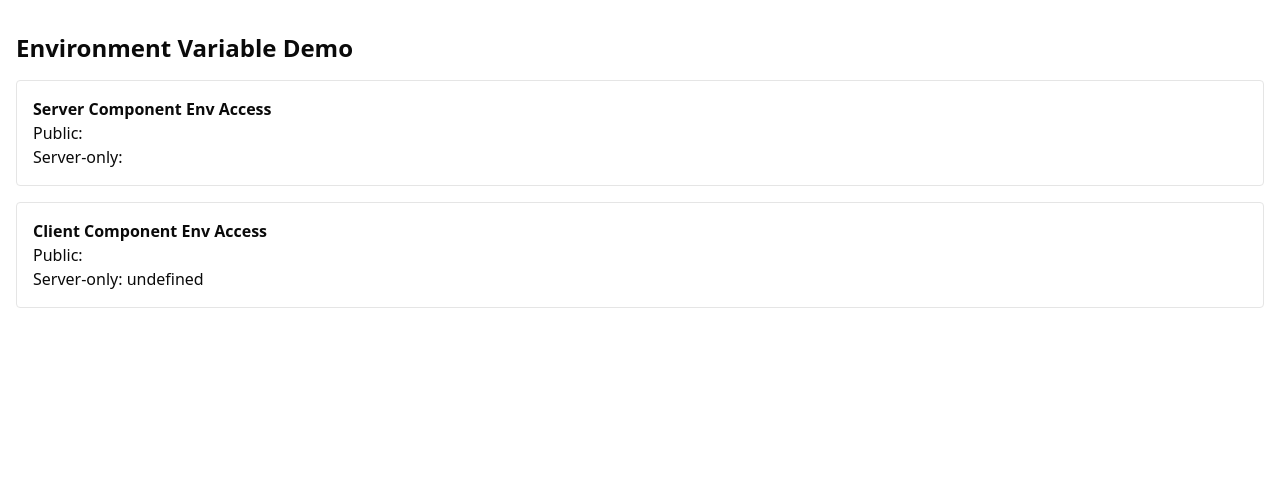
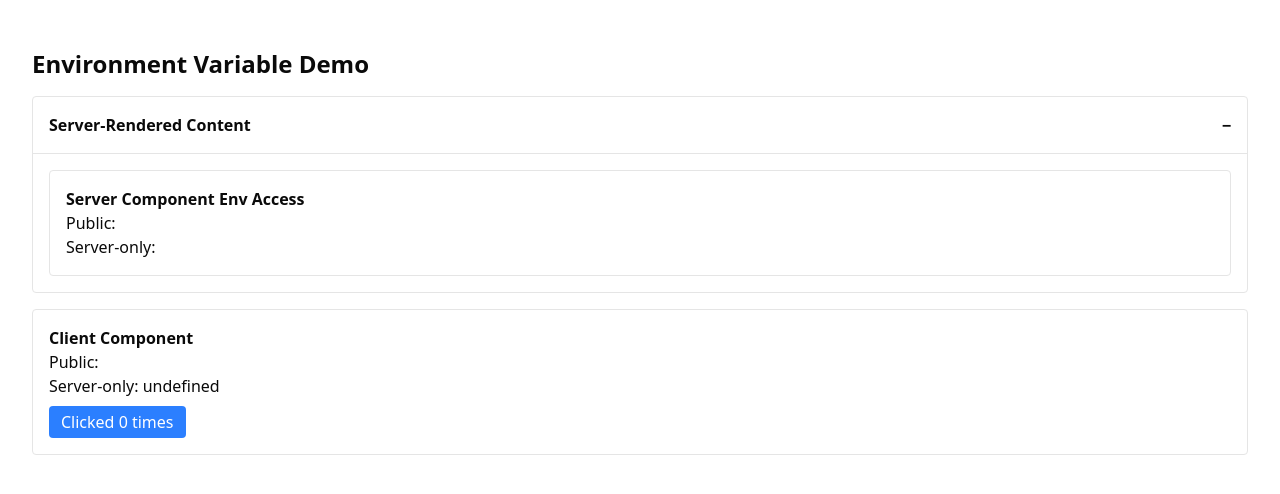
Before and after one commit to bogdan-niedzwiecki/nextjs-foundations, a Next.js app in the folder apps/web/: page /env-demo in a window 1280 px wide. Shown: the top 494 px of the page. Built offline with nearby package versions, Linux system fonts and the light colour scheme.

Commit message:
feat: demonstrate server/client component boundaries

```diff
--- a/apps/web/src/app/env-demo/page.tsx
+++ b/apps/web/src/app/env-demo/page.tsx
@@ -1,11 +1,14 @@
-import { ServerEnvDisplay } from '@/components/server-env-display';
-import { ClientEnvDisplay } from '@/components/client-env-display';
+import { ServerEnvDisplay } from "@/components/server-env-display";
+import { Collapsible } from "@/components/collapsible";
+import { ClientEnvDisplay } from "@/components/client-env-display";
 
 export default function EnvDemoPage() {
   return (
-    <main className="flex flex-col gap-4">
+    <main className="flex flex-col gap-4 p-4">
       <h1 className="text-2xl font-bold">Environment Variable Demo</h1>
-      <ServerEnvDisplay />
+      <Collapsible title="Server-Rendered Content">
+        <ServerEnvDisplay />
+      </Collapsible>
       <ClientEnvDisplay />
     </main>
   );
--- a/apps/web/src/components/client-env-display.tsx
+++ b/apps/web/src/components/client-env-display.tsx
@@ -1,11 +1,24 @@
-'use client';
+"use client";
+
+import { useState } from "react";
 
 export function ClientEnvDisplay() {
+  const [clicks, setClicks] = useState(0);
+
+  const handleClick = () => setClicks(clicks + 1);
+
   return (
-    <div className="border p-4 rounded">
-      <h3 className="font-bold">Client Component Env Access</h3>
+    <div className="rounded border p-4">
+      <h3 className="font-bold">Client Component</h3>
       <p>Public: {process.env.NEXT_PUBLIC_APP_NAME}</p>
-      <p>Server-only: {process.env.INTERNAL_CONFIG || 'undefined'}</p>
+      <p>Server-only: {process.env.INTERNAL_CONFIG || "undefined"}</p>
+      <button
+        type="button"
+        onClick={handleClick}
+        className="mt-2 rounded bg-blue-500 px-3 py-1 text-white hover:bg-blue-600"
+      >
+        Clicked {clicks} times
+      </button>
     </div>
   );
 }
--- /dev/null
+++ b/apps/web/src/components/collapsible.tsx
@@ -0,0 +1,27 @@
+"use client";
+
+import { useState, type ReactNode } from "react";
+
+export function Collapsible({
+  title,
+  children,
+}: {
+  title: string;
+  children: ReactNode;
+}) {
+  const [isOpen, setIsOpen] = useState(true);
+
+  return (
+    <div className="rounded border">
+      <button
+        type="button"
+        onClick={() => setIsOpen(!isOpen)}
+        className="flex w-full items-center justify-between p-4 text-left font-semibold hover:bg-gray-50"
+      >
+        {title}
+        <span>{isOpen ? "−" : "+"}</span>
+      </button>
+      {isOpen && <div className="border-t p-4">{children}</div>}
+    </div>
+  );
+}
```
